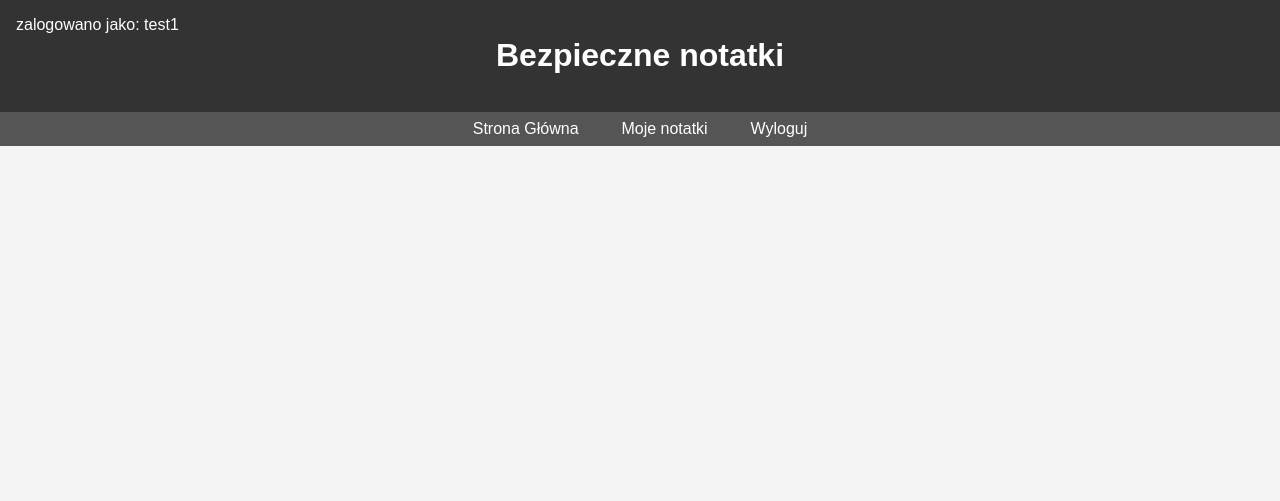
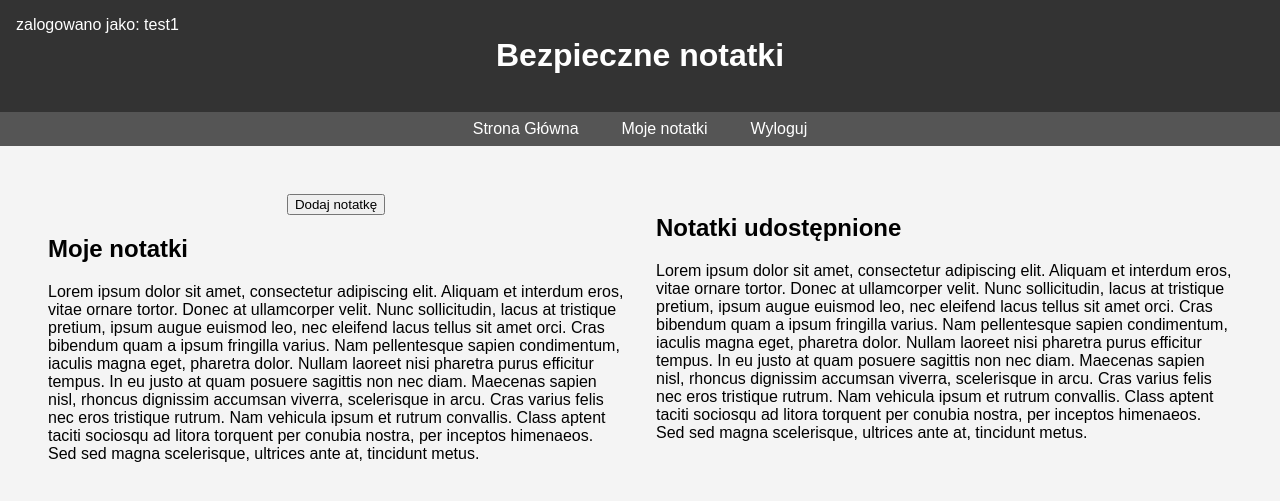
Before and after one commit to KwiatkM/OD_projekt, a Flask app: page /my_notes in a window 1280 px wide. Shown: the top 501 px of the page. Run offline with Flask 3, Linux system fonts and the light colour scheme; a user stored in the database is signed in.

Commit message:
note saving

```diff
--- a/app.py
+++ b/app.py
@@ -2,12 +2,14 @@ from flask import Flask, render_template, url_for, redirect, session
 from flask_sqlalchemy import SQLAlchemy
 from flask_login import UserMixin, login_user, LoginManager, login_required, logout_user, current_user
 from flask_wtf import FlaskForm
-from wtforms import StringField, PasswordField, SubmitField, EmailField, DecimalField
+from wtforms import StringField, PasswordField, SubmitField, EmailField, TextAreaField
 from wtforms.validators import InputRequired, Length, ValidationError, Regexp
 from flask_bcrypt import Bcrypt
 from os import urandom
 from Crypto.Cipher import AES
 import pyotp
+import markdown
+from html import escape
 from time import sleep
 
 app = Flask(__name__)
@@ -38,8 +40,18 @@ class User(db.Model, UserMixin):
     password = db.Column(db.String(128), nullable=False)
     TOTP_secret = db.Column(db.String(160), nullable=False)
 
+class Note(db.Model):
+    id = db.Column(db.Integer, primary_key=True)
+    name = db.Column(db.String(50), nullable=False)
+    note = db.Column(db.Text, nullable=False)
+    owner_id = db.Column(db.Integer, db.ForeignKey('user.id'), nullable=False)
+    is_encrypted = db.Column(db.Boolean, nullable=False)
+    is_public = db.Column(db.Boolean, nullable=False)
 
-
+class Note_share(db.Model):
+    id = db.Column(db.Integer, primary_key=True)
+    note_id = db.Column(db.Integer, db.ForeignKey('note.id'), nullable=False)
+    user_id = db.Column(db.Integer, db.ForeignKey('user.id'), nullable=False)
 
 
 with app.app_context():
@@ -82,6 +94,8 @@ class LoginForm(FlaskForm):
 
     submit = SubmitField('Login')
 
+
+
 class AuthenticationForm(FlaskForm):
     code = StringField(validators=[InputRequired(), Regexp('^[0-9]{1,6}$')],
                        render_kw={"placeholder": "6-cyfrowy kod"})
@@ -89,12 +103,18 @@ class AuthenticationForm(FlaskForm):
     submit = SubmitField('Login')
 
 
+class NoteCreateForm(FlaskForm):
+    name = StringField(validators=[InputRequired()], render_kw={"placeholder": "Nazwa twojej notatki"})
+    content = TextAreaField(render_kw={"placeholder": "Tu napisz swoją notatkę", "rows":"30", "cols":"100"})
+    submit = SubmitField('Zapisz')
+
+
 
 
 @app.route('/')
 def home():
     if current_user.is_authenticated:
-        return render_template('home_logged_user.html', name = current_user.username)
+        return render_template('home_logged_user.html', name = escape(current_user.username))
     else:
         return render_template('home.html')
 
@@ -188,10 +208,29 @@ def register():
 @app.route('/my_notes')
 @login_required
 def my_notes():
-    return render_template('my_notes.html', name = current_user.username)
 
 
+    return render_template('my_notes.html', name = escape(current_user.username))
 
+
+@app.route('/my_notes/creator', methods=['GET', 'POST'])
+@login_required
+def note_create():
+    form = NoteCreateForm()
+
+    if form.is_submitted():
+        rendered = markdown.markdown(form.content.data)
+        note = Note(name = escape(form.name.data),
+                    note = rendered,
+                    owner_id = current_user.id,
+                    is_encrypted = False,
+                    is_public = False)
+
+        db.session.add(note)
+        db.session.commit()
+        return redirect(url_for('my_notes'))
+
+    return render_template('note_create.html', form=form)
 
 if __name__=='__main__':
     app.run()
--- a/requirements.txt
+++ b/requirements.txt
@@ -5,3 +5,4 @@ flask_wtf
 flask_bcrypt
 pyotp
 pycryptodome
+markdown
--- a/templates/my_notes.html
+++ b/templates/my_notes.html
@@ -5,6 +5,18 @@
     <meta name="viewport" content="width=device-width, initial-scale=1.0">
     <title>Bezpieczne notatki</title>
     <link rel="stylesheet" href="static/styles.css">
+    <style>
+        .row {
+            display: flex;
+            margin: 2em;
+          }
+        .column {
+            flex: 50%;
+            margin: 1em;
+        }
+
+
+    </style>
 </head>
 <body>
 
@@ -19,6 +31,22 @@
         <a href="{{url_for('logout')}}">Wyloguj</a>
     </nav>
 
+    <div class="row">
+        <div class="column">
+            <div style="text-align: center">
+                <a  href="{{url_for('note_create')}}">
+                    <button >Dodaj notatkę</button>
+                </a>
+            </div>
+            <h2>Moje notatki</h2>
+            Lorem ipsum dolor sit amet, consectetur adipiscing elit. Aliquam et interdum eros, vitae ornare tortor. Donec at ullamcorper velit. Nunc sollicitudin, lacus at tristique pretium, ipsum augue euismod leo, nec eleifend lacus tellus sit amet orci. Cras bibendum quam a ipsum fringilla varius. Nam pellentesque sapien condimentum, iaculis magna eget, pharetra dolor. Nullam laoreet nisi pharetra purus efficitur tempus. In eu justo at quam posuere sagittis non nec diam. Maecenas sapien nisl, rhoncus dignissim accumsan viverra, scelerisque in arcu. Cras varius felis nec eros tristique rutrum. Nam vehicula ipsum et rutrum convallis. Class aptent taciti sociosqu ad litora torquent per conubia nostra, per inceptos himenaeos. Sed sed magna scelerisque, ultrices ante at, tincidunt metus.
+        </div>
+        <div class="column">
+            <h2>Notatki udostępnione</h2>
+            Lorem ipsum dolor sit amet, consectetur adipiscing elit. Aliquam et interdum eros, vitae ornare tortor. Donec at ullamcorper velit. Nunc sollicitudin, lacus at tristique pretium, ipsum augue euismod leo, nec eleifend lacus tellus sit amet orci. Cras bibendum quam a ipsum fringilla varius. Nam pellentesque sapien condimentum, iaculis magna eget, pharetra dolor. Nullam laoreet nisi pharetra purus efficitur tempus. In eu justo at quam posuere sagittis non nec diam. Maecenas sapien nisl, rhoncus dignissim accumsan viverra, scelerisque in arcu. Cras varius felis nec eros tristique rutrum. Nam vehicula ipsum et rutrum convallis. Class aptent taciti sociosqu ad litora torquent per conubia nostra, per inceptos himenaeos. Sed sed magna scelerisque, ultrices ante at, tincidunt metus.
+        </div>
+      </div>
+
 </body>
 
 </html>
--- a/templates/register_totp.html
+++ b/templates/register_totp.html
@@ -23,7 +23,7 @@
         <div>Twój sekret do weryfikacij dwuetapowej:</div>
         <p>{{totp_key}}</p>
 
-        <div class="qrcode"></div>
+        <div style="text-align: center" class="qrcode"></div>
 
         <a href="{{url_for('home')}}">
             <button>Kontynuuj</button>
```
Also changed, not shown: templates/note_create.html (added, +26 -0 lines), instance/database.db.
